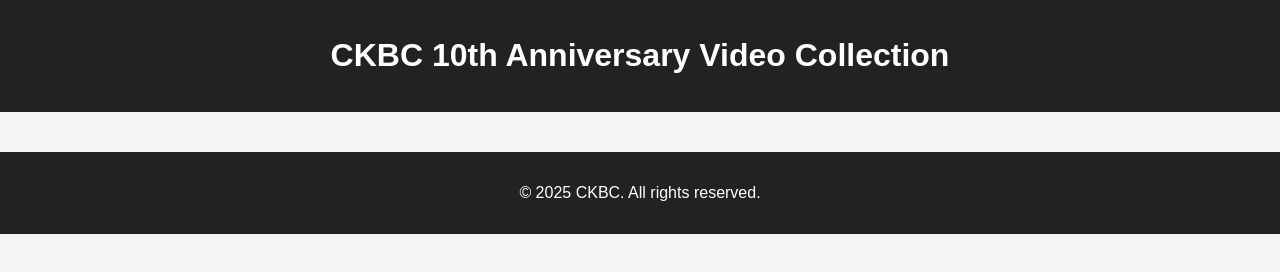
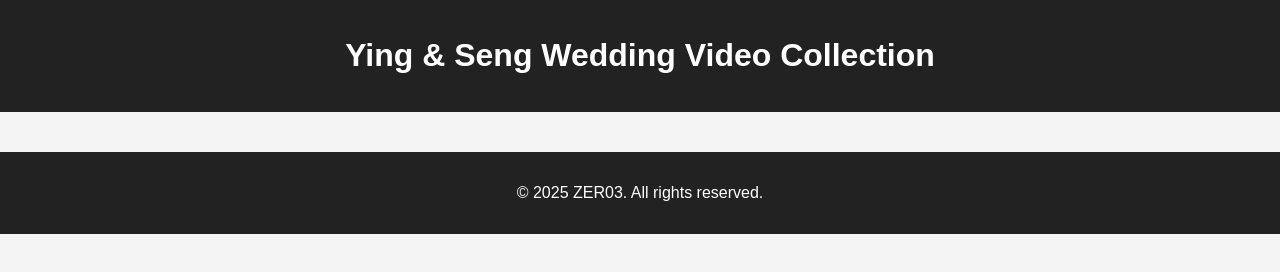
Before and after one commit to SugaWrld/ying_and_seng, a plain HTML site: page index.html in a window 1280 px wide. Drawn offline with Linux system fonts and the light colour scheme.

Commit message:
Update index.html

```diff
--- a/index.html
+++ b/index.html
@@ -9,7 +9,7 @@
 
 <body>
   <header>
-    <h1>CKBC 10th Anniversary Video Collection</h1>
+    <h1>Ying & Seng Wedding Video Collection</h1>
   </header>
 
   <main class="gallery" id="gallery">
@@ -17,7 +17,7 @@
   </main>
 
   <footer>
-    <p>&copy; 2025 CKBC. All rights reserved.</p>
+    <p>&copy; 2025 ZER03. All rights reserved.</p>
   </footer>
 
   <script src="script.js"></script>
```
